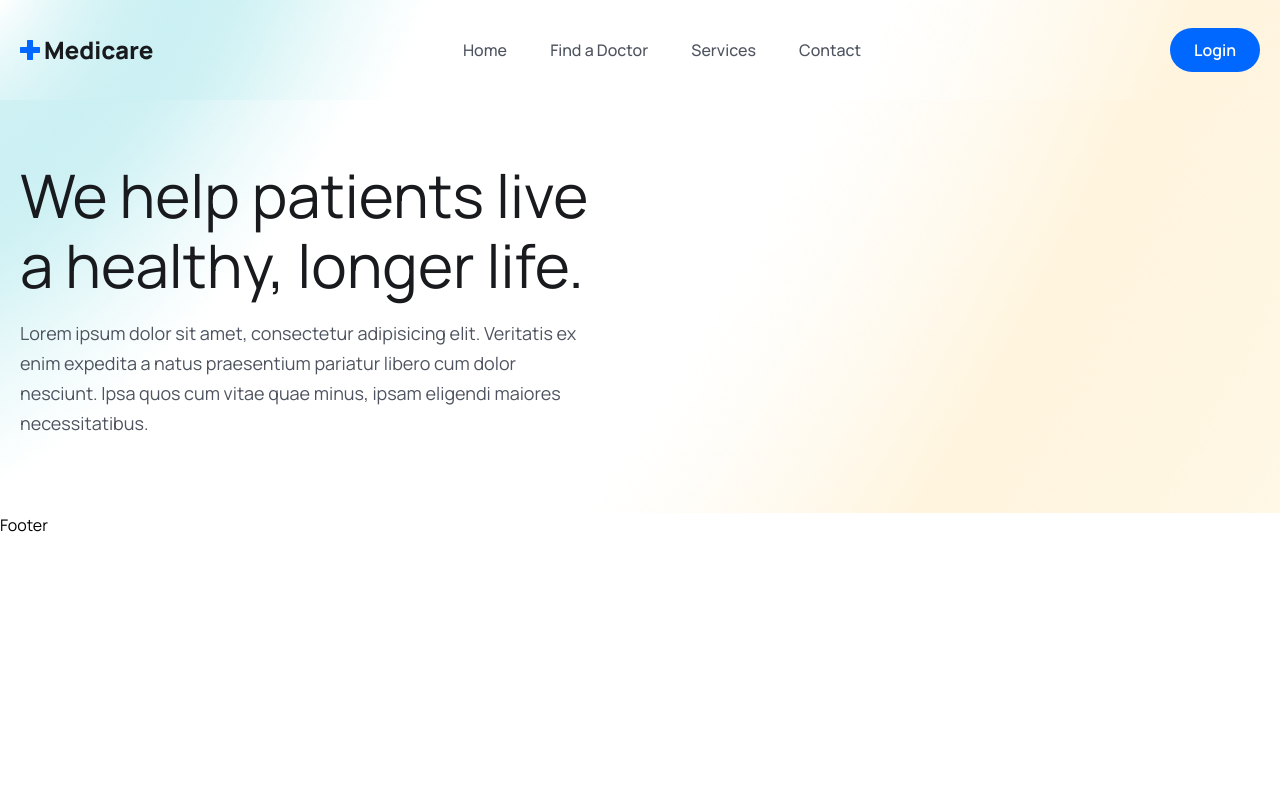
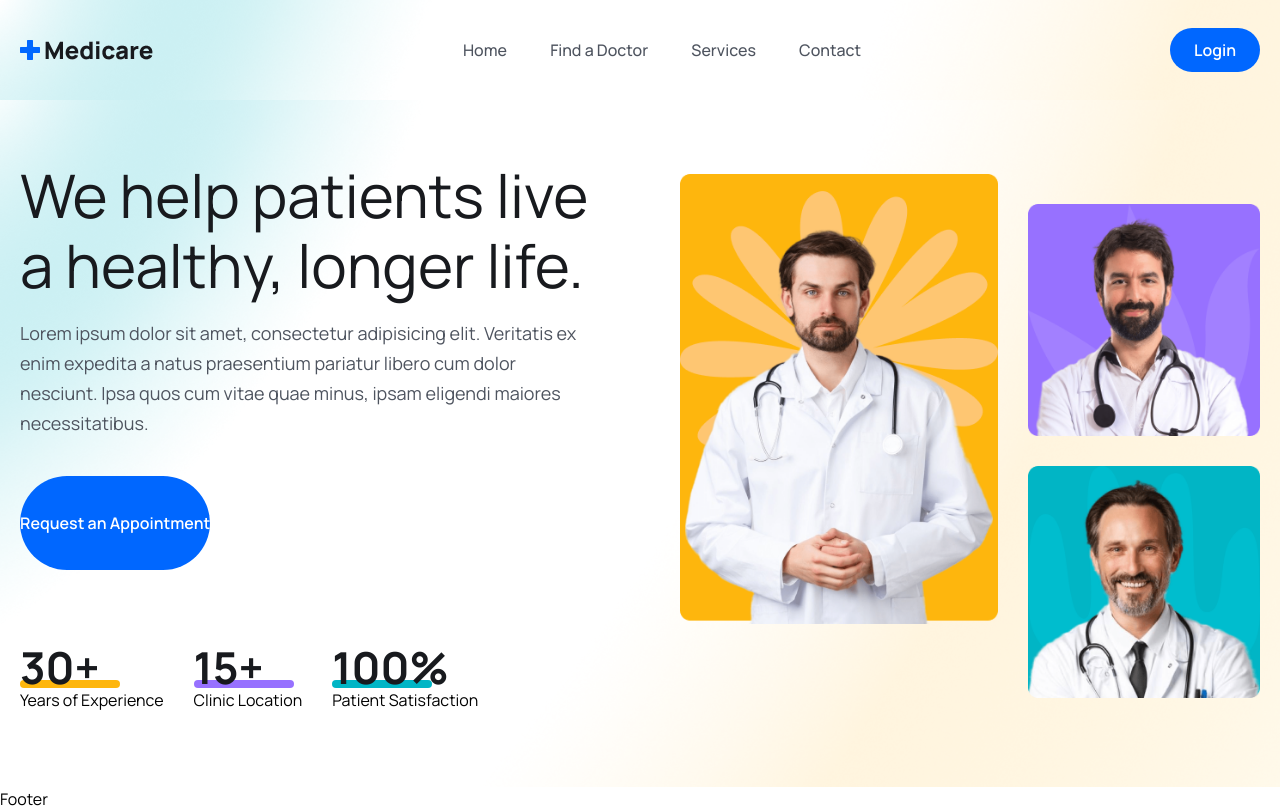
Before and after one commit to sanieni6/MERN-Doctor-apoinment-web, a React (Vite) app: page / in a window 1280 px wide. Built offline with nearby package versions, Linux system fonts and the light colour scheme.

Commit message:
Finish main section

```diff
--- a/src/pages/Home.jsx
+++ b/src/pages/Home.jsx
@@ -1,4 +1,8 @@
 import React from "react";
+
+import heroImg01 from "../assets/images/hero-img01.png";
+import heroImg02 from "../assets/images/hero-img02.png";
+import heroImg03 from "../assets/images/hero-img03.png";
 
 const Home = () => {
   return (
@@ -19,8 +23,50 @@
                 Ipsa quos cum vitae quae minus, ipsam eligendi maiores necessitatibus.
               </p>
 
+              <button className="btn"> Request an Appointment</button>
+
             </div>
 
+            <div className="mt-[30px] lg:mt-[70px] flex flex-col lg:flex-row lg:items-center gap-5
+            lg:gap-[30px] ">
+              <div>
+                <h2 className="text-[36px] leading-[56px] lg:text-[44px] lg:leading-[54px] font-[700]
+                text-headingColor ">
+                  30+
+                </h2>
+                <span className="w-[100px] h-2 bg-yellowColor rounded-full block mt-[-14px] "></span>
+                <p className="text-para">Years of Experience</p>
+              </div>
+              <div>
+                <h2 className="text-[36px] leading-[56px] lg:text-[44px] lg:leading-[54px] font-[700]
+                text-headingColor ">
+                  15+
+                </h2>
+                <span className="w-[100px] h-2 bg-purpleColor rounded-full block mt-[-14px] "></span>
+                <p className="text-para">Clinic Location</p>
+              </div>
+              <div>
+                <h2 className="text-[36px] leading-[56px] lg:text-[44px] lg:leading-[54px] font-[700]
+                text-headingColor ">
+                  100%
+                </h2>
+                <span className="w-[100px] h-2 bg-irisBlueColor rounded-full block mt-[-14px] "></span>
+                <p className="text-para">Patient Satisfaction</p>
+              </div>
+
+            </div>
+
+          </div>
+
+          <div className="flex gap-[30px] justify-end">
+            <div>
+              <img className="w-full" src={heroImg01} alt="" />
+            </div>
+            <div className="mt-[30px]">
+              <img className="w-full mb-[30px]" src={heroImg02} alt="" />
+              <img className="w-full" src={heroImg03} alt="" />
+
+            </div>
           </div>
 
         </div>
```
